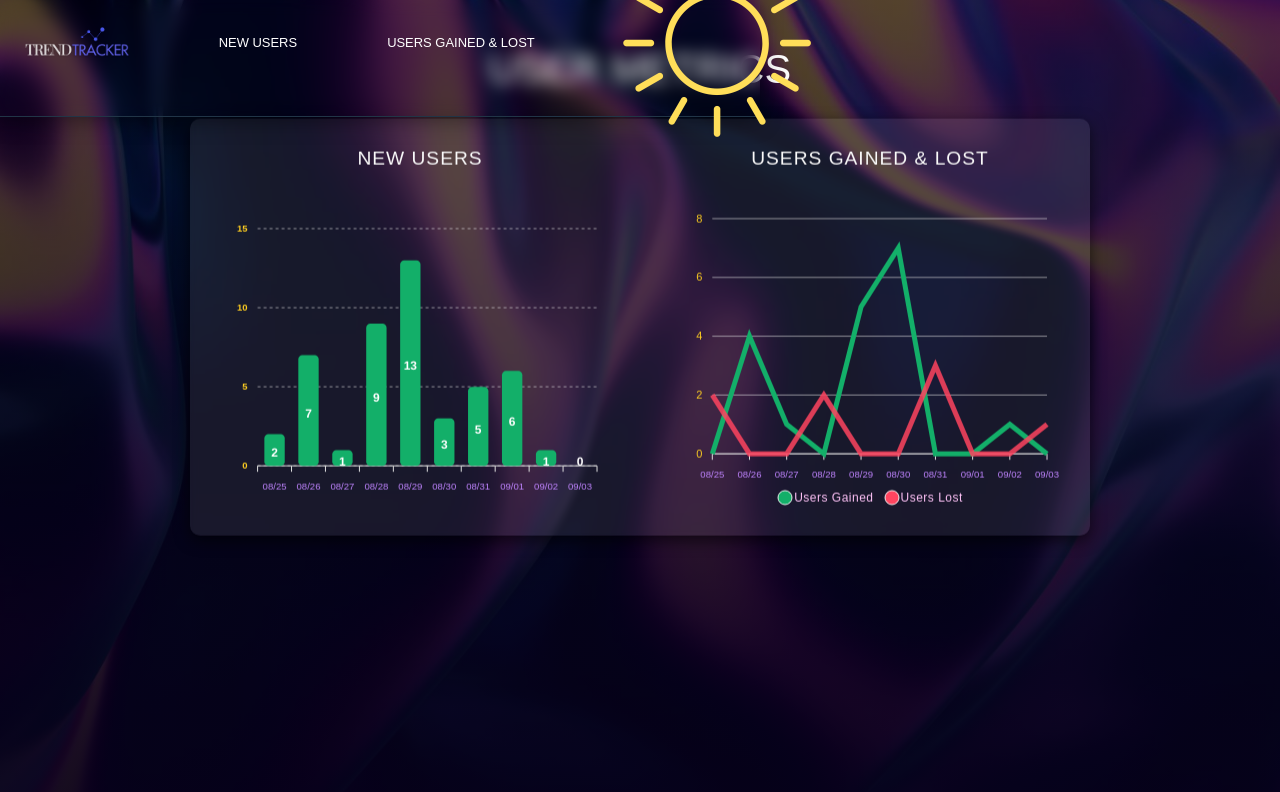
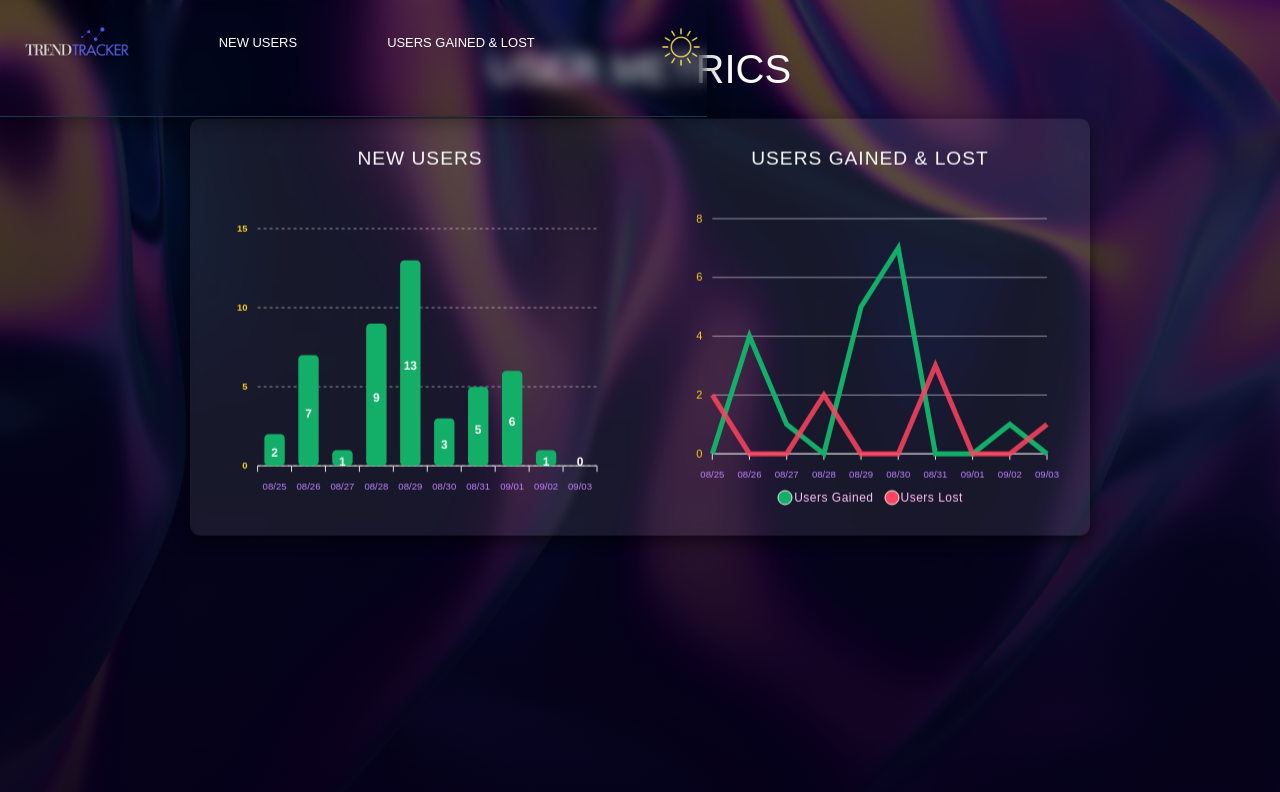
Before and after one commit to alissatroiano/Trend-Tracker, a React (Vite) app: page / in a window 1280 px wide. Shown: the top 792 px of the page. Built offline with nearby package versions, Linux system fonts and the light colour scheme; a web font is replaced by a local one.

Commit message:
Style dark mode toggle on desktop

```diff
--- a/src/components/Navigation/Navigation.css
+++ b/src/components/Navigation/Navigation.css
@@ -105,7 +105,7 @@ body.dark .mobile-dropdown {
 
 body.light .mobile-dropdown {
   background: rgba(255, 255, 255, 0.125);
-  padding-bottom: 50px;
+  padding-bottom: 30px;
 }
 
 .mobile-dropdown ul {
@@ -178,18 +178,11 @@ body.dark .hamburger-icon:hover span {
   background-color: #ffffff;
 }
 
-
-
-button#darkModeToggle {
-  background: none;
-  background-color: transparent;
-  border: none;
-  border-radius: 6px;
-  transition: all 0.3s ease;
-  display: block;
-
+.desktop-toggle {
+  max-width: 40px;
+  height: auto;
+  margin-left: 10px;
 }
-
 .mobile-toggle {
   max-width: 30px;
   height: auto;
@@ -216,7 +209,6 @@ li.nav-item {
   flex-direction: row-reverse;
   position: relative;
 }
-
 li.nav-item > a.nav-link {
   align-items: end;
   justify-content: end;
@@ -225,13 +217,15 @@ li.nav-item > a.nav-link {
   text-align: right;
   padding-left: 20px;
 }
-button.dark-mode-button {
-  max-width: 85px;
+
+.mobile-toggle {
+  max-width: 20px;
   height: auto;
   position: relative;
   float: inline-end;
   margin-left: 30px;
 }
+
 }
 
 /* tablets and up */
@@ -263,13 +257,4 @@ li.dark-mode-toggle {
   justify-content: right;
 }
 
-button#darkModeToggle {
-  display: flex;
-  align-items: center;
-  justify-content: center;
-  padding: 8px 12px;
-    margin-bottom: 10px;
-  border-radius: 6px;
-  transition: all 0.3s ease;
 }
-}
--- a/src/components/Navigation/Navigation.tsx
+++ b/src/components/Navigation/Navigation.tsx
@@ -69,11 +69,9 @@ const Navigation: React.FC<NavProps> = ({ darkMode, setDarkMode }) => {
             {/* Dark mode toggle button */}
           <li className="mr-4 dark-mode-toggle">
   <button
-    id="darkModeToggle"
     onClick={() => setDarkMode(!darkMode)}
-    className="dark-mode-button"
   >
-    <img className='img img-fluid toggle-modes'
+    <img className='img img-fluid desktop-toggle '
       src={darkMode ? "/light-mode.png" : "/dark-mode.png"}
       alt="toggle dark mode"
     />
```
